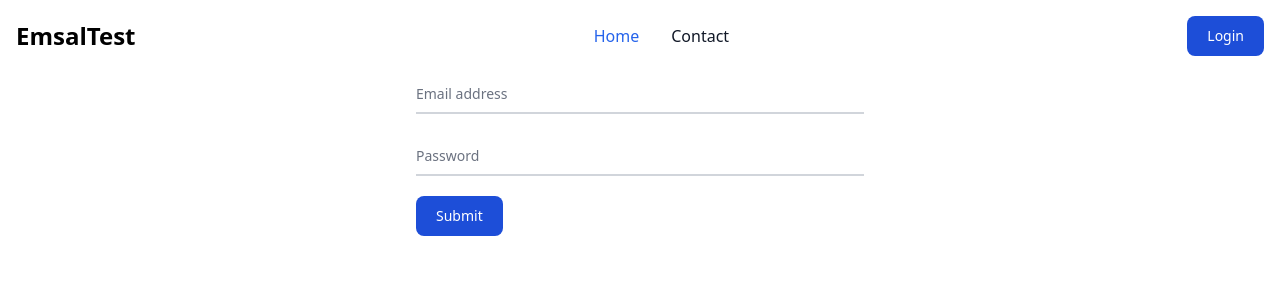
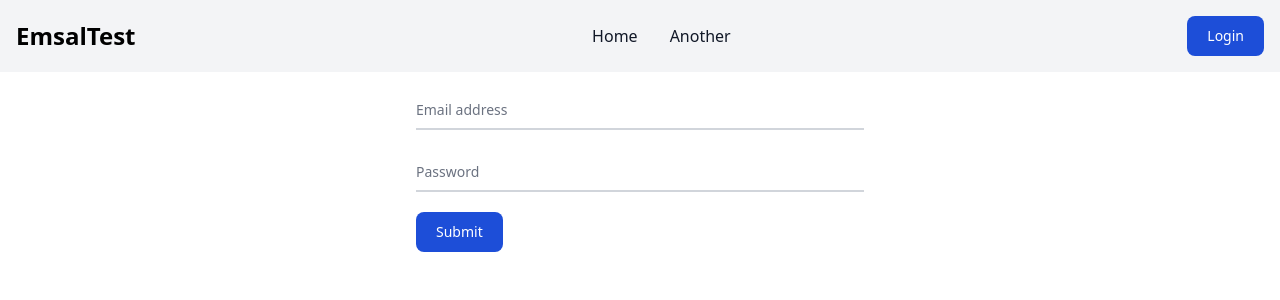
Before and after one commit to saspegas/emsalvue, a Vue app: page /login in a window 1280 px wide. Shown: the top 300 px of the page. Built offline with nearby package versions, Linux system fonts and the light colour scheme.

Commit message:
chat box design completed

```diff
--- a/src/App.vue
+++ b/src/App.vue
@@ -1,5 +1,5 @@
 <template>
-  <main class="container mx-auto">
+  <main>
     <Header />
     <router-view />
   </main>
--- a/src/axios.js
+++ b/src/axios.js
@@ -2,3 +2,6 @@ import axios from 'axios';
 
 axios.defaults.baseURL = "http://localhost:8000";
 axios.defaults.withCredentials = true;
+axios.defaults.withXSRFToken = true;
+
+export default axios;
--- a/src/components/Header.vue
+++ b/src/components/Header.vue
@@ -1,5 +1,5 @@
 <template>
-    <nav class="bg-white border-gray-200 dark:bg-gray-900">
+    <nav class="bg-gray-100 border-gray-200 dark:bg-gray-900">
         <div class="flex flex-wrap items-center justify-between max-w-screen-xl mx-auto p-4">
             <router-link to="/" class="flex items-center space-x-3 rtl:space-x-reverse">
                 <span class="self-center text-2xl font-semibold whitespace-nowrap dark:text-white">EmsalTest</span>
@@ -23,13 +23,17 @@
             <div id="mega-menu" :class="{'hidden': !isMenuVisible}" class="items-center justify-between w-full md:flex md:w-auto md:order-1">
                 <ul class="flex flex-col mt-4 font-medium md:flex-row md:mt-0 md:space-x-8 rtl:space-x-reverse">
                     <li>
-                        <a href="#"
-                            class="block py-2 px-3 text-blue-600 border-b border-gray-100 hover:bg-gray-50 md:hover:bg-transparent md:border-0 md:hover:text-blue-600 md:p-0 dark:text-blue-500 md:dark:hover:text-blue-500 dark:hover:bg-gray-700 dark:hover:text-blue-500 md:dark:hover:bg-transparent dark:border-gray-700"
-                            aria-current="page">Home</a>
+                        <router-link to="/"
+                            class="block py-2 px-3 text-gray-900 border-b border-gray-100 hover:bg-gray-50 md:hover:bg-transparent md:border-0 md:hover:text-blue-600 md:p-0 dark:text-blue-500 md:dark:hover:text-blue-500 dark:hover:bg-gray-700 dark:hover:text-blue-500 md:dark:hover:bg-transparent dark:border-gray-700"
+                            aria-current="page">
+                            Home
+                        </router-link>
                     </li>
                     <li>
-                        <a href="#"
-                            class="block py-2 px-3 text-gray-900 border-b border-gray-100 hover:bg-gray-50 md:hover:bg-transparent md:border-0 md:hover:text-blue-600 md:p-0 dark:text-white md:dark:hover:text-blue-500 dark:hover:bg-gray-700 dark:hover:text-blue-500 md:dark:hover:bg-transparent dark:border-gray-700">Contact</a>
+                        <router-link to="/"
+                            class="block py-2 px-3 text-gray-900 border-b border-gray-100 hover:bg-gray-50 md:hover:bg-transparent md:border-0 md:hover:text-blue-600 md:p-0 dark:text-white md:dark:hover:text-blue-500 dark:hover:bg-gray-700 dark:hover:text-blue-500 md:dark:hover:bg-transparent dark:border-gray-700">
+                            Another
+                        </router-link>
                     </li>
                 </ul>
             </div>
--- a/src/components/Home.vue
+++ b/src/components/Home.vue
@@ -1,12 +1,27 @@
 <template>
     <div>
-        <p>This is Dashboard</p>
+        <Chat :messages="messages"></Chat>
     </div>
 </template>
 
 <script>
+import axios from '../axios'
+import Chat from './Chat.vue'
+
 export default {
-
+    components: {
+        Chat,
+    },
+    data() {
+        return {
+            messages: [],
+        }
+    },
+    async mounted() {
+        console.log('Dashboard component mounted.')
+        const res = await axios.get('/api/messages');
+        this.messages = res.data.data
+    }
 }
 </script>
 
--- a/src/components/Login.vue
+++ b/src/components/Login.vue
@@ -1,7 +1,8 @@
 <template>
-        <form class="max-w-md mx-auto">
+    <form class="max-w-md mx-auto mt-4 px-4 sm:px-0">
         <div class="relative z-0 w-full mb-5 group">
             <input type="email" name="floating_email" id="floating_email"
+                v-model="form.email"
                 class="block py-2.5 px-0 w-full text-sm text-gray-900 bg-transparent border-0 border-b-2 border-gray-300 appearance-none dark:text-white dark:border-gray-600 dark:focus:border-blue-500 focus:outline-none focus:ring-0 focus:border-blue-600 peer"
                 placeholder=" " required />
             <label for="floating_email"
@@ -10,20 +11,39 @@
         </div>
         <div class="relative z-0 w-full mb-5 group">
             <input type="password" name="floating_password" id="floating_password"
+                v-model="form.password"
                 class="block py-2.5 px-0 w-full text-sm text-gray-900 bg-transparent border-0 border-b-2 border-gray-300 appearance-none dark:text-white dark:border-gray-600 dark:focus:border-blue-500 focus:outline-none focus:ring-0 focus:border-blue-600 peer"
                 placeholder=" " required />
             <label for="floating_password"
                 class="peer-focus:font-medium absolute text-sm text-gray-500 dark:text-gray-400 duration-300 transform -translate-y-6 scale-75 top-3 -z-10 origin-[0] peer-focus:start-0 rtl:peer-focus:translate-x-1/4 peer-focus:text-blue-600 peer-focus:dark:text-blue-500 peer-placeholder-shown:scale-100 peer-placeholder-shown:translate-y-0 peer-focus:scale-75 peer-focus:-translate-y-6">Password</label>
         </div>
         <button type="submit"
+            @click.prevent="submitForm"
             class="text-white bg-blue-700 hover:bg-blue-800 focus:ring-4 focus:outline-none focus:ring-blue-300 font-medium rounded-lg text-sm w-full sm:w-auto px-5 py-2.5 text-center dark:bg-blue-600 dark:hover:bg-blue-700 dark:focus:ring-blue-800">Submit</button>
     </form>
 </template>
 
 <script>
+import axios from '../axios'
+import { useRouter } from 'vue-router'
 
 export default {
     name: 'Login',
+    data() {
+        return {
+            form: {
+                email: '',
+                password: ''
+            }
+        }
+    },
+    methods: {
+        async submitForm() {
+            console.log(this.form)
+            const data = await axios.post('/login', this.form);
+            useRouter().push('/');
+        }
+    }
 }
 </script>
 
--- /dev/null
+++ b/src/components/Message.vue
@@ -0,0 +1,28 @@
+<template>
+    <div class="flex items-start">
+        <div
+            class="flex flex-col w-full leading-1.5 p-4 border-gray-200 bg-gray-100 rounded-e-xl rounded-es-xl dark:bg-gray-700 mt-2">
+            <div class="flex items-center space-x-2 rtl:space-x-reverse">
+            <span class="text-sm font-semibold italic text-gray-900 dark:text-white">{{ message.user.name }}</span>
+            </div>
+            <p class="text-sm font-normal py-2.5 text-gray-900 dark:text-white">{{ message.content }}</p>
+            <span class="text-sm font-normal text-gray-500 dark:text-gray-400 text-right">
+            {{ new Date(message.created_at).toLocaleDateString(undefined, { year: 'numeric', month: 'long', day: 'numeric', hour: '2-digit', minute: '2-digit' }) }}
+            </span>
+        </div>
+    </div>
+
+</template>
+
+<script>
+export default {
+    props: {
+        message: {
+            type: Object,
+            default: () => ({}),
+        },
+    },
+}
+</script>
+
+<style></style>
--- a/src/router/index.js
+++ b/src/router/index.js
@@ -3,7 +3,7 @@ import { createRouter, createWebHistory } from "vue-router";
 import Home from '../components/Home.vue'
 
 const routes = [
-    { path: '/' },
+    { path: '/', name: 'Home', component: Home },
     { path: '/login', name: 'Login', component: () => import('../components/Login.vue') },
 ]
 
--- a/vite.config.js
+++ b/vite.config.js
@@ -4,4 +4,8 @@ import vue from '@vitejs/plugin-vue'
 // https://vitejs.dev/config/
 export default defineConfig({
   plugins: [vue()],
+  server: {
+    host: 'localhost',
+    port: 3000,
+  }
 })
```
Also changed, not shown: src/components/Chat.vue (added, +61 -0 lines). Lines whose indentation alone changed are shown as unchanged.
